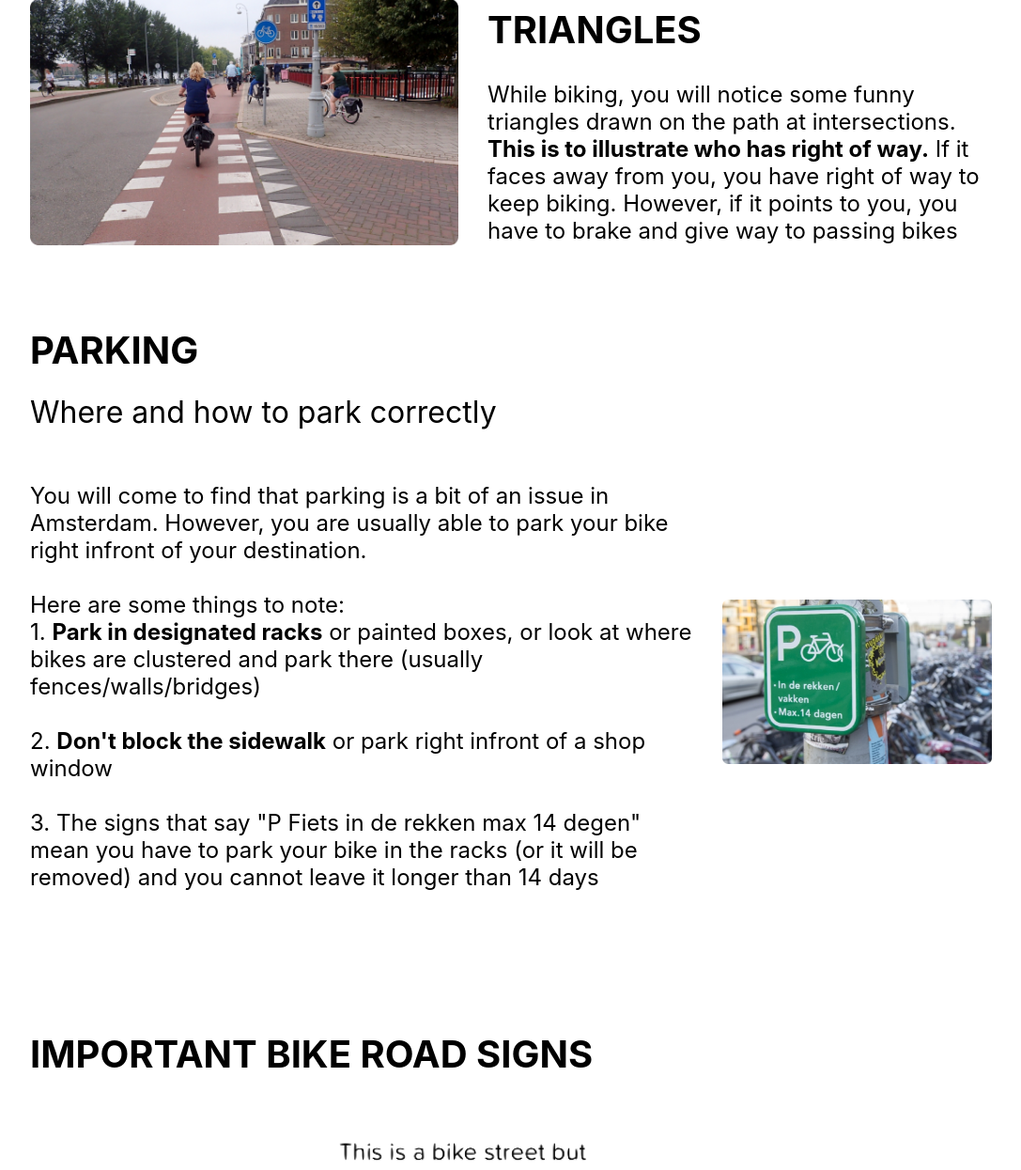
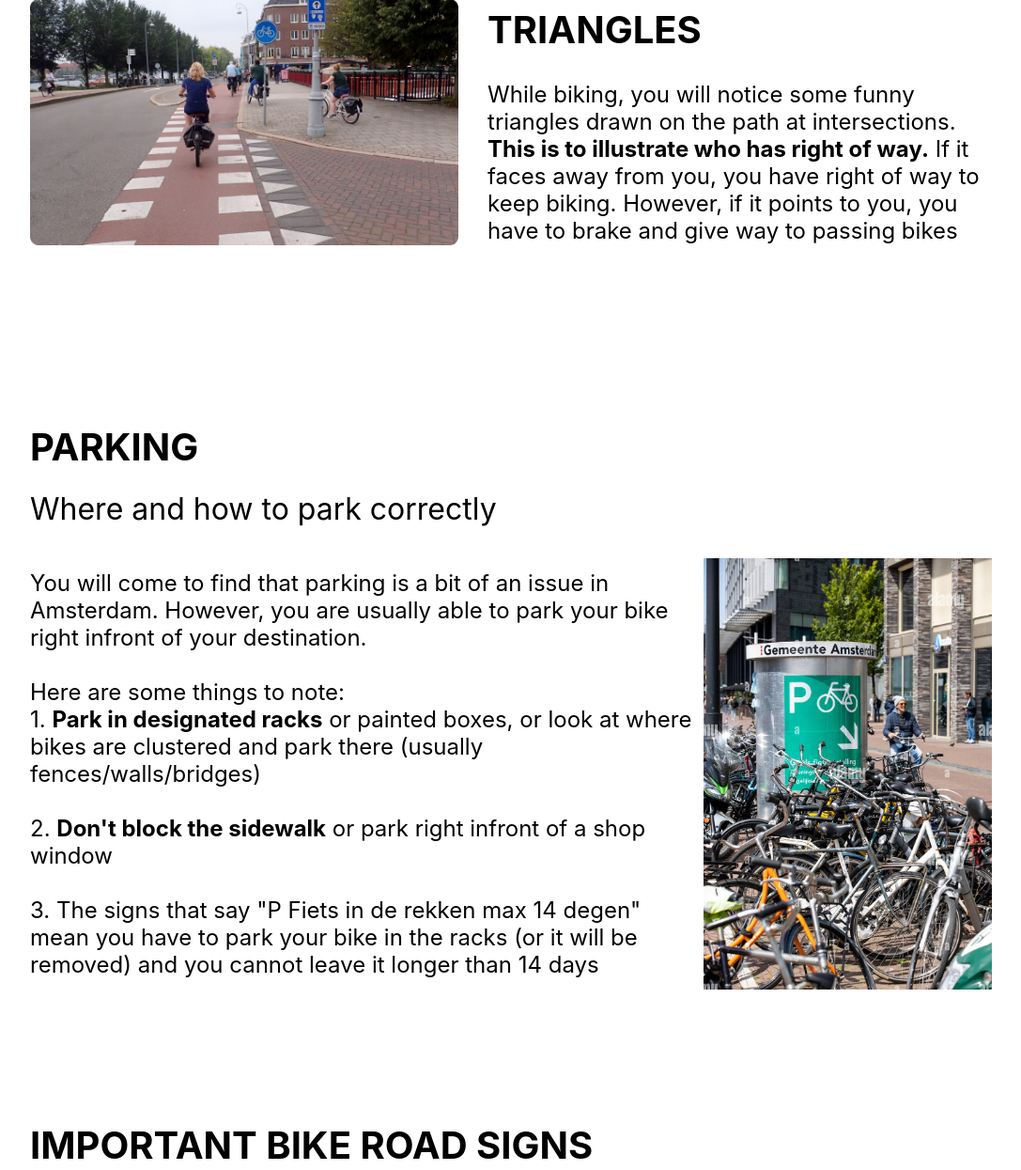
Before and after one commit to sabrina-liu/bikewithus, a Flask app: page /roadrules in a window 1280 px wide. Shown: the part 999-2244 px from the top of the page at 94% size, without its empty margins (96-1183 px from the left). Run offline with Flask 3, Linux system fonts and the light colour scheme.

Commit message:
parking almost

```diff
--- a/static/style.css
+++ b/static/style.css
@@ -505,7 +505,8 @@ a:hover {
     margin-right: 2%;
 }
 #park-image {
-    width: 75%;
+    width: 80%;
+    border-radius: 10px;
 }
 #roadrule-end {
     left: 0;
@@ -513,6 +514,9 @@ a:hover {
 }
 #roadrules-title {
     margin-top: 3%;
+}
+#roadrules-subtitle {
+
 }
 #roadrules-text{
     margin-top: 0;
--- a/templates/roadrules.html
+++ b/templates/roadrules.html
@@ -27,14 +27,15 @@
                 </div>
             </div>
         </div>
+        <br><br><br><br>
 
         <!--second block of the road rules; parking-->
         <div class="mainsub-block">
             <div class="mainsub-block1">
-                <div class="sub-body-title">PARKING<br>
-                <div class="sub-body-subtitle">Where and how to park correctly</div>
+                <div class="sub-body-title" id="roadrules-title">PARKING<br>
+                <div class="sub-body-subtitle" id="roadrules-subtitle">Where and how to park correctly</div>
                 <div class="content">
-                    <div class="mainsub-text1" id="homepage-text2"><p>
+                    <div class="mainsub-text1" id="roadrules-text"><p>
                         You will come to find that parking is a bit of an issue in Amsterdam. However, you are usually able to park your
                         bike right infront of your destination. <br><br>
                         Here are some things to note:
```
Also changed, not shown: static/images/parking.png.
